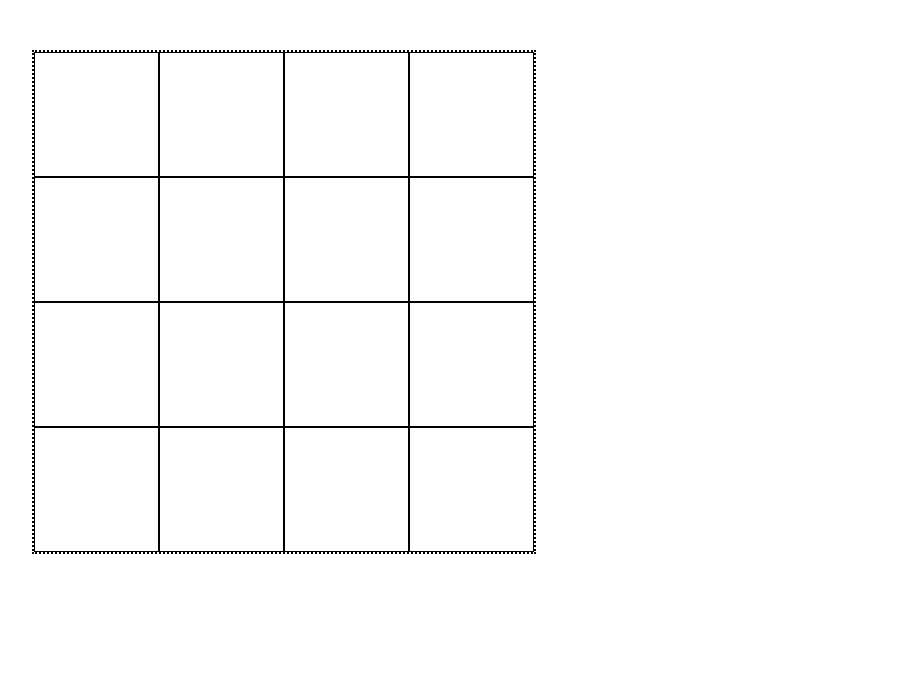
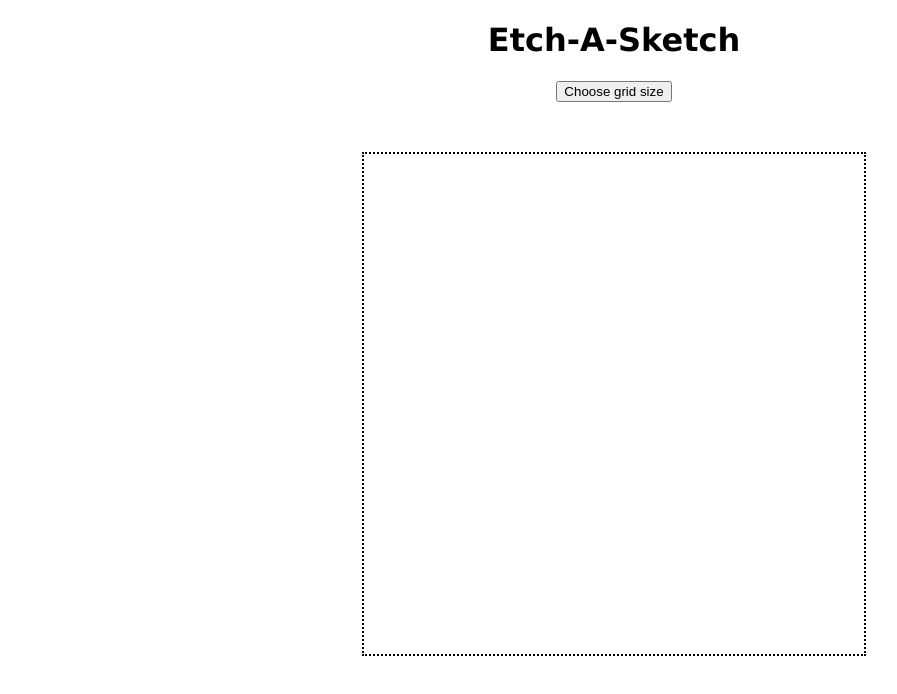
Before and after one commit to gwenmich/odin-etch-a-sketch, a plain HTML site: page index.html in a window 1280 px wide. Shown: the whole page, without its empty margins (26-923 px from the left). Drawn offline with Linux system fonts and the light colour scheme.

Commit message:
Add logic for choosing grid size

```diff
--- a/css/style.css
+++ b/css/style.css
@@ -1,3 +1,11 @@
+body {
+  font-family: 'Verdana';
+}
+
+.heading {
+  text-align: center;
+}
+
 .container {
   display: flex;
   flex-wrap: wrap;
@@ -8,5 +16,5 @@
 
   border: 2px dotted black;
 
-  margin: 50px;
+  margin: 50px auto auto auto;
 }
--- a/index.html
+++ b/index.html
@@ -7,6 +7,10 @@
   <link rel="stylesheet" href="css/style.css">
 </head>
 <body>
+  <div class="heading">
+    <h1>Etch-A-Sketch</h1>
+    <button type="button">Choose grid size</button>
+  </div>
   <div class="container"></div>
 
 
--- a/js/script.js
+++ b/js/script.js
@@ -1,11 +1,28 @@
 const containerDiv = document.querySelector(".container");
 
-squareHeight = (500 / Math.sqrt(16)) - 2;
 
-for (let i = 0; i < 16; i++) {
-  const squareDiv = document.createElement("div");
-  squareDiv.style.border = "1px solid black";
-  squareDiv.style.height = `${squareHeight}px`;
-  squareDiv.style.aspectRatio = "1";
-  containerDiv.appendChild(squareDiv);
+const chooseBtn = document.querySelector("button");
+chooseBtn.addEventListener("click", () => {
+  let side = Number(prompt("Choose how many squares per side (max 100): "));
+  const gridSize = side ** 2;
+  const squareHeight = (500 / side) - 2;
+
+  buildGrid(gridSize, squareHeight);
+
+});
+
+function buildGrid(gridSize, squareHeight) {
+  containerDiv.innerHTML = "";
+
+  for (let i = 0; i < gridSize; i++) {
+    const squareDiv = document.createElement("div");
+    squareDiv.style.border = "1px solid #d3d3d3";
+    squareDiv.style.height = `${squareHeight}px`;
+    squareDiv.style.aspectRatio = "1";
+    containerDiv.appendChild(squareDiv);
+
+    squareDiv.addEventListener("mouseover", () => {
+      squareDiv.style.backgroundColor = "pink";
+    })
+  }
 }
```
